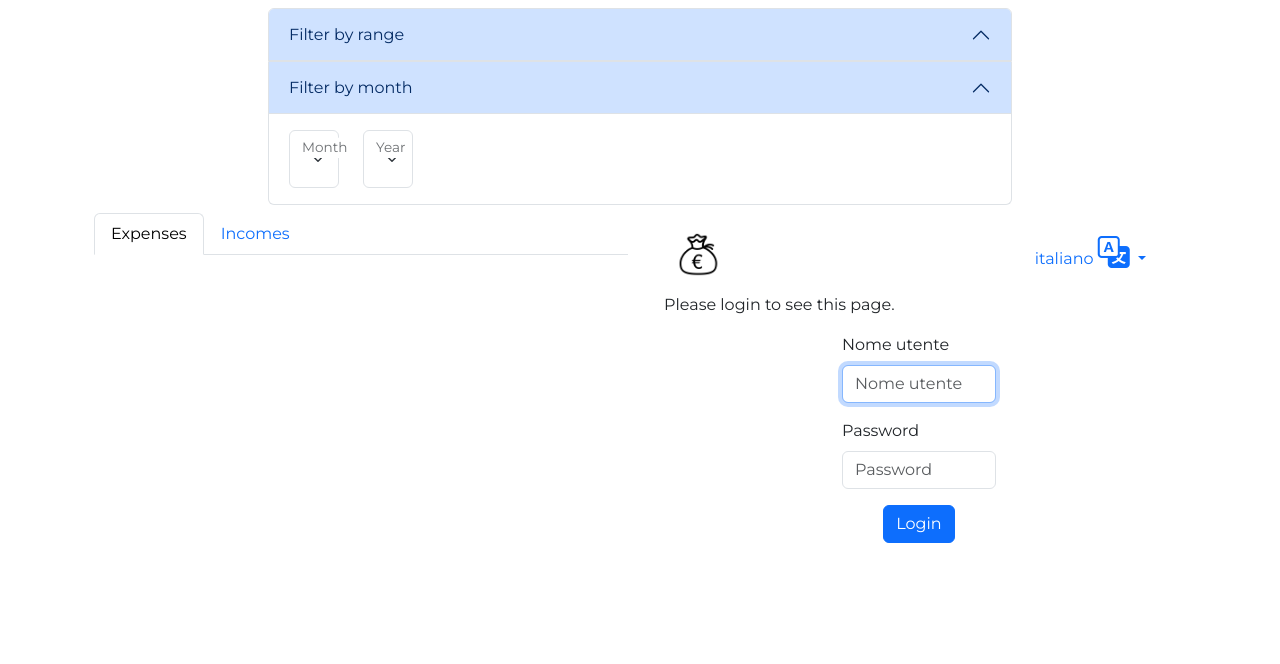
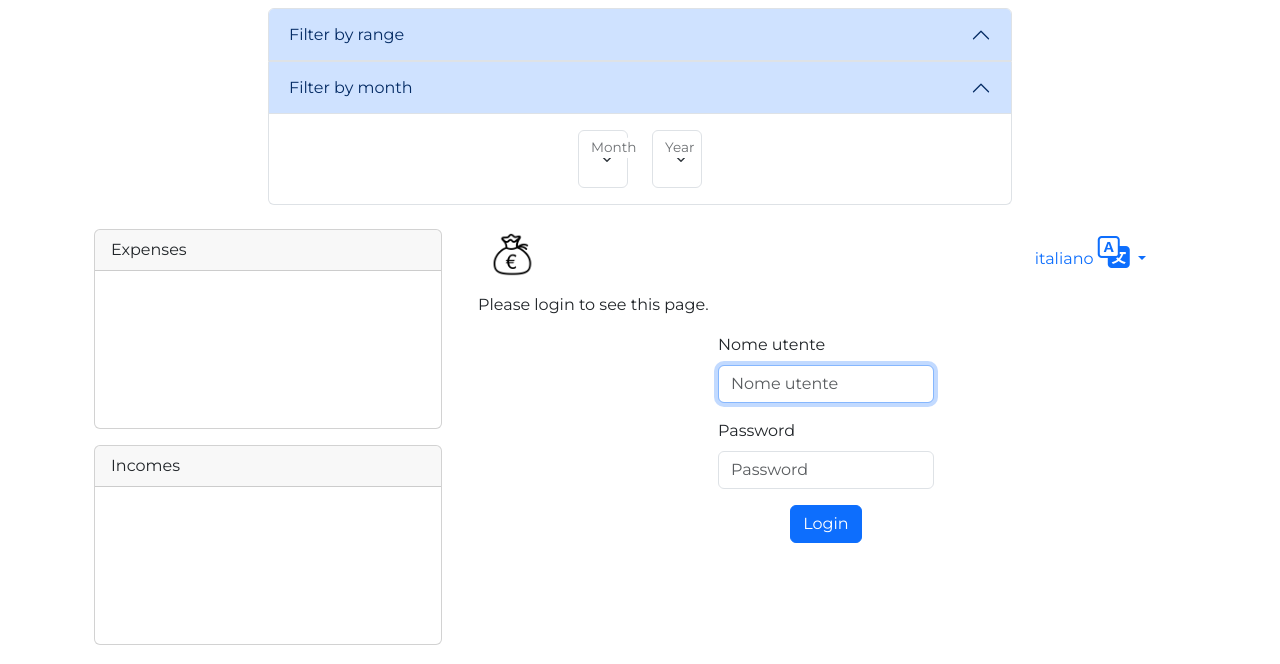
Before and after one commit to paolomarr/finanze-django, a Django app: template app/finanze/movimenti/templates/movimenti/summary_ajax.html in a window 1280 px wide. Shown: the part 136-800 px from the top of the page. Run offline with Django 3.2, Linux system fonts and the light colour scheme; the template is opened without the code that fills it, so the values that code supplies are empty; a map, chart or similar area stays blank; style sheets or scripts are compiled from the project's sources; parts of the project's set-up code (start-up, migrations or seed data) failed here and were passed over; some libraries are stand-ins or nearby versions.

Commit message:
Better pie charts sizing

```diff
--- a/app/finanze/movimenti/templates/movimenti/summary_ajax.html
+++ b/app/finanze/movimenti/templates/movimenti/summary_ajax.html
@@ -22,7 +22,7 @@
             </h3>
             <div id="select-range-period" class="accordion-collapse collapse" aria-labelledby="headingOne" data-bs-parent="#summaryFilterAccordion">
                 <div class="accordion-body">
-                    <form class="row row-cols-lg-auto align-items-center">
+                    <form class="row row-cols-lg-auto justify-content-center">
                         <div class="col-12">
                             <div class="form-floating">
                                 <input type="date" class="form-control" name="dateFrom" id="dateFrom"/>
@@ -47,7 +47,7 @@
             </h3>
             <div id="select-month-period" class="accordion-collapse collapse show" aria-labelledby="headingTwo" data-bs-parent="#summaryFilterAccordion">
                 <div class="accordion-body">
-                    <form class="row row-cols-lg-auto align-items-center">
+                    <form class="row row-cols-lg-auto justify-content-center">
                         <div class="col-12">
                             <div class="form-floating">
                                 <select class="form-select" name="month" id="select-month">
@@ -74,8 +74,22 @@
         </div>
     </div></div>
     <div class="row mt-2">
-        <div class="col-12 col-xl-6">
-            <ul class="nav nav-tabs" id="myTab" role="tablist">
+        <div class="col-12 col-xl-4">
+            <!-- <div class="card-group"> -->
+                <div class="card my-3">
+                    <div class="card-header">{% translate "Expenses" %}</div>
+                    <div class="card-img-top">
+                        <canvas id="expensesChart"></canvas>
+                    </div>
+                </div>
+                <div class="card my-3">
+                    <div class="card-header">{% translate "Incomes" %}</div>
+                    <div class="card-img-top">
+                        <canvas id="incomesChart"></canvas>
+                    </div>
+                </div>
+            <!-- </div> -->
+            <!-- <ul class="nav nav-tabs" id="myTab" role="tablist">
                 <li class="nav-item" role="presentation">
                     <button class="nav-link active" id="expenses-pie" data-bs-toggle="tab" data-bs-target="#expenses-pie-pane" type="button"
                         role="tab" aria-controls="expenses-pie-pane" aria-selected="true">{% translate "Expenses" %}</button>
@@ -92,9 +106,9 @@
                 <div class="tab-pane fade" id="incomes-pie-pane" role="tabpanel" aria-labelledby="incomes-pie" tabindex="0">
                     <canvas id="incomesChart"></canvas>
                 </div>
-            </div>
+            </div>             -->
         </div>
-        <div class="col-12 col-xl-6" id="summaryTableContainer">
+        <div class="col-12 col-xl-8" id="summaryTableContainer">
         </div>
     </div>
 </div>
```
